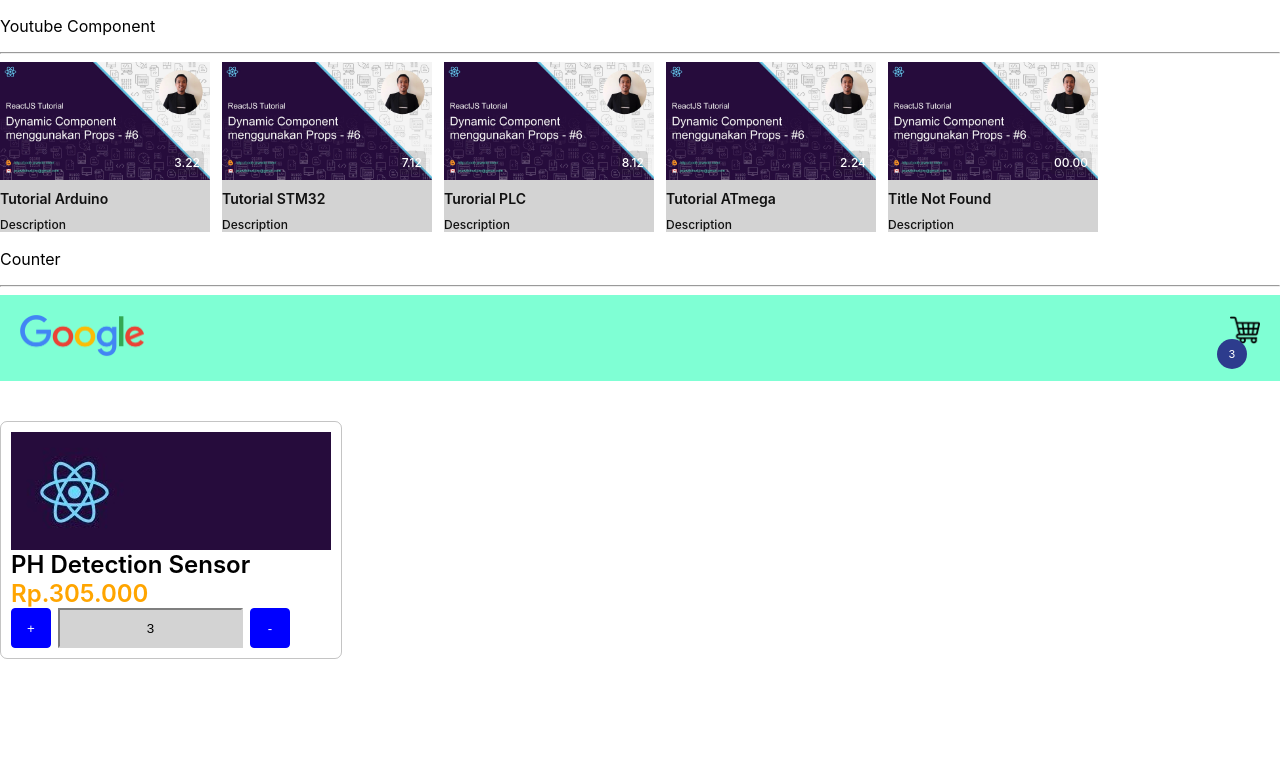
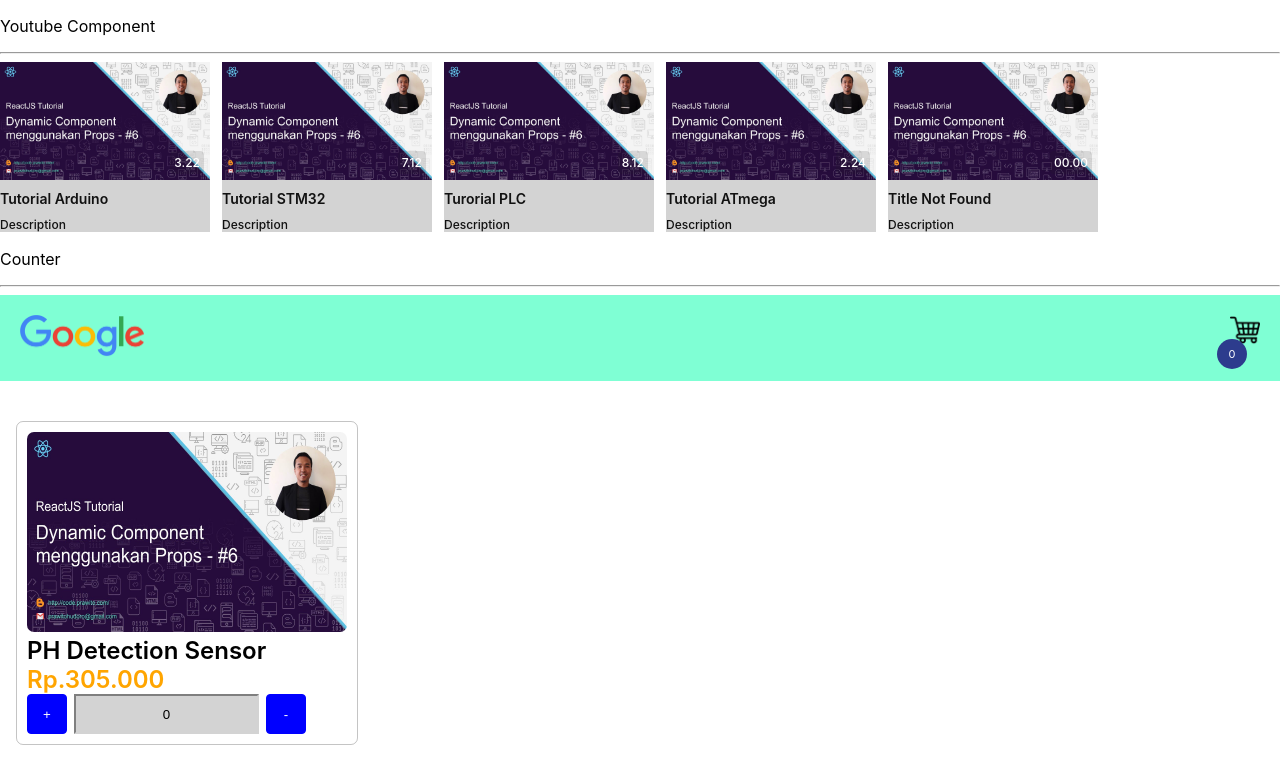
Before and after one commit to tirwanda/react-lagi, a React (Create React App) app: page / in a window 1280 px wide. Shown: the top 784 px of the page. Built offline with nearby package versions, Linux system fonts and the light colour scheme.

Commit message:
Part 1.2

```diff
--- /dev/null
+++ b/src/container/CardProduct/CardProduct.jsx
@@ -0,0 +1,60 @@
+import React from 'react';
+import ThumbNail from '../../assets/image/thumb-nail.jpg';
+
+class CardProduct extends React.Component {
+	state = {
+		order: 0,
+		name: 'edho',
+	};
+
+	handleCounterChange = (value) => {
+		this.props.onCounterChange(value);
+	};
+
+	handleMinus = () => {
+		if (this.state.order > 0) {
+			this.setState(
+				{
+					order: this.state.order - 1,
+				},
+				() => {
+					this.handleCounterChange(this.state.order);
+				}
+			);
+		}
+	};
+
+	handlePlus = () => {
+		this.setState(
+			{
+				order: this.state.order + 1,
+			},
+			() => {
+				this.handleCounterChange(this.state.order);
+			}
+		);
+	};
+
+	render() {
+		return (
+			<div className="card">
+				<div className="img-thumb-prod">
+					<img src={ThumbNail} alt="" />
+				</div>
+				<div className="product-title">PH Detection Sensor</div>
+				<div className="product-price">Rp.305.000</div>
+				<div className="counter">
+					<button className="plus" onClick={this.handlePlus}>
+						+
+					</button>
+					<input type="text" value={this.state.order} />
+					<button className="minus" onClick={this.handleMinus}>
+						-
+					</button>
+				</div>
+			</div>
+		);
+	}
+}
+
+export default CardProduct;
--- a/src/container/Product/Product.css
+++ b/src/container/Product/Product.css
@@ -52,13 +52,16 @@
 	width: 320px;
 	border-radius: 7px;
 	margin-bottom: 2rem;
+	margin-left: 1rem;
 }
 
-.img-thumb-prod {
+.img-thumb-prod img {
 	width: 100%;
-	height: 118px;
+	height: 200px;
 	overflow: hidden;
+	background-size: cover;
 	position: relative;
+	border-radius: 7px;
 }
 
 .plus {
--- a/src/container/Product/Product.jsx
+++ b/src/container/Product/Product.jsx
@@ -1,10 +1,22 @@
 import React, { Component, Fragment } from 'react';
-import ThumbNail from '../../assets/image/thumb-nail.jpg';
+
 import Troli from '../../assets/image/troli.png';
 import Logo from '../../assets/image/logo.png';
+import CardProduct from '../CardProduct/CardProduct';
+
 import './Product.css';
 
 class Product extends Component {
+	state = {
+		order: 0,
+	};
+
+	handleCounterChange = (newValue) => {
+		this.setState({
+			order: newValue,
+		});
+	};
+
 	render() {
 		return (
 			<Fragment>
@@ -14,22 +26,12 @@ class Product extends Component {
 					</div>
 					<div className="troley">
 						<img src={Troli} alt="" />
-						<div className="count">3</div>
+						<div className="count">{this.state.order}</div>
 					</div>
 				</div>
-
-				<div className="card">
-					<div className="img-thumb-prod">
-						<img src={ThumbNail} alt="" />
-					</div>
-					<div className="product-title">PH Detection Sensor</div>
-					<div className="product-price">Rp.305.000</div>
-					<div className="counter">
-						<button className="plus">+</button>
-						<input type="text" value={3} />
-						<button className="minus">-</button>
-					</div>
-				</div>
+				<CardProduct
+					onCounterChange={(value) => this.handleCounterChange(value)}
+				/>
 			</Fragment>
 		);
 	}
```
